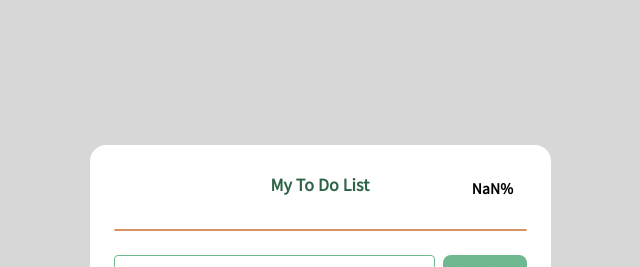
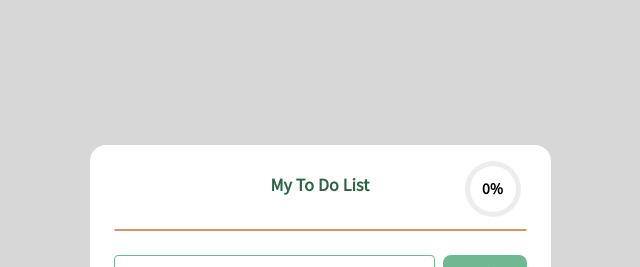
Before and after one commit to LynuxTek/homework-todo-list, a Vue app in the folder todo-list/: page / in a window 1280 px wide. Shown: the top 267 px of the page, without its empty margins (320-960 px from the left). Built offline with nearby package versions, Linux system fonts and the light colour scheme.

Commit message:
change to use v-bind in css

```diff
--- a/todo-list/src/components/todo/header/ToDoListHeader.vue
+++ b/todo-list/src/components/todo/header/ToDoListHeader.vue
@@ -1,10 +1,10 @@
 <template>
   <div class="row">
     <div class="header">
-      <BaseTitle>My To Do List</BaseTitle>
+      <BaseTitle> My To Do List </BaseTitle>
 
       <!-- progress -->
-      <div class="progress" :style="{ background: progressStyle }">
+      <div class="progress">
         <div class="progress-text subtitle-2">{{ Math.floor(progress * 100) }}%</div>
       </div>
     </div>
@@ -23,16 +23,18 @@ const store = useToDoStore()
 const pendingToDoCount = computed(() => store.getPendingToDoCount)
 const completedToDoCount = computed(() => store.getCompletedToDoCount)
 
-const progress = computed(
-  () => completedToDoCount.value / (pendingToDoCount.value + completedToDoCount.value)
-)
-const progressStyle = computed(
-  () => `conic-gradient(#6fb890 ${progress.value * 360}deg, #ededed 0deg)`
-)
+const progress = computed(() => {
+  const totalCount = pendingToDoCount.value + completedToDoCount.value
+  if (totalCount === 0) return 0
+  return completedToDoCount.value / totalCount
+})
+const progressDeg = computed(() => {
+  return `${progress.value * 360}deg`
+})
 </script>
 
 <style lang="scss" scoped>
-@import '@/assets/styles/variables';
+@use '@/assets/styles/variables' as *;
 
 .row {
   width: 100%;
@@ -57,6 +59,7 @@ const progressStyle = computed(
   top: 16px;
   width: 56px;
   height: 56px;
+  background: conic-gradient(#6fb890 v-bind(progressDeg), #ededed 0deg);
   border-radius: 50%;
   z-index: 1;
   display: flex;
```
